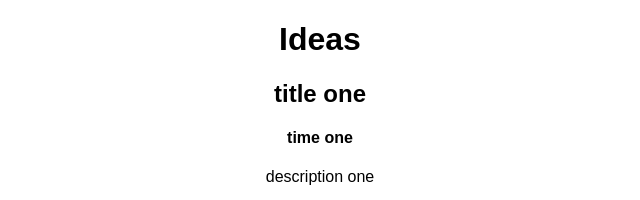
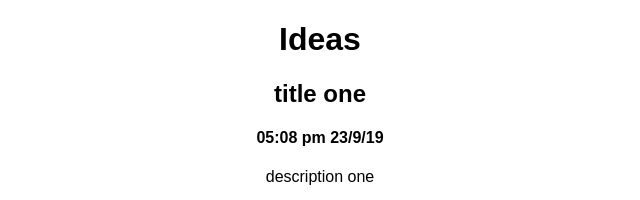
Before and after one commit to jbadavis/ideas, a React (Create React App) app: page / in a window 1280 px wide. Shown: the top 200 px of the page, without its empty margins (320-960 px from the left). Built offline with nearby package versions, Linux system fonts and the light colour scheme.

Commit message:
Move time formatting to idea component

```diff
--- a/src/App.js
+++ b/src/App.js
@@ -1,5 +1,4 @@
 import React from 'react';
-import { format } from "date-fns";
 import Idea from './Idea';
 
 class App extends React.Component {
@@ -33,7 +32,7 @@ class App extends React.Component {
         if (num === i) {
           idea.description = description;
           idea.editing = !idea.editing;
-          idea.time = format(new Date(), 'HH:mm Qo MMM yy');
+          idea.time = new Date();
           idea.title = title;
         }
 
--- a/src/Idea.js
+++ b/src/Idea.js
@@ -1,5 +1,6 @@
 import React from 'react';
-import AddIdea from './AddIdea'
+import {format} from 'date-fns';
+import AddIdea from './AddIdea';
 
 const Idea = ({
   description,
@@ -8,7 +9,7 @@ const Idea = ({
   handleDeleteIdea,
   handleEditIdea,
   time,
-  title
+  title,
 }) => (
   <div>
     {editing ? (
@@ -20,10 +21,14 @@ const Idea = ({
     ) : (
       <div>
         <h2>{title}</h2>
-        <h4>{time}</h4>
+        <h4>{format(time, 'hh:mm aaa d/M/yy')}</h4>
         <p>{description}</p>
-        <button className="edit" onClick={handleEditIdea}>Edit</button>
-        <button className="delete" onClick={handleDeleteIdea}>Delete</button>
+        <button className="edit" onClick={handleEditIdea}>
+          Edit
+        </button>
+        <button className="delete" onClick={handleDeleteIdea}>
+          Delete
+        </button>
       </div>
     )}
   </div>
--- a/src/index.js
+++ b/src/index.js
@@ -8,13 +8,13 @@ const initialState = {
     {
       title: 'title one',
       description: 'description one',
-      time: 'time one',
+      time: new Date(),
       editing: false,
     },
     {
       title: 'title two',
       description: 'description two',
-      time: 'time two',
+      time: new Date(),
       editing: true,
     },
   ],
```
Also changed, not shown: 2 other files (tests, documents, lock files or other folders).
